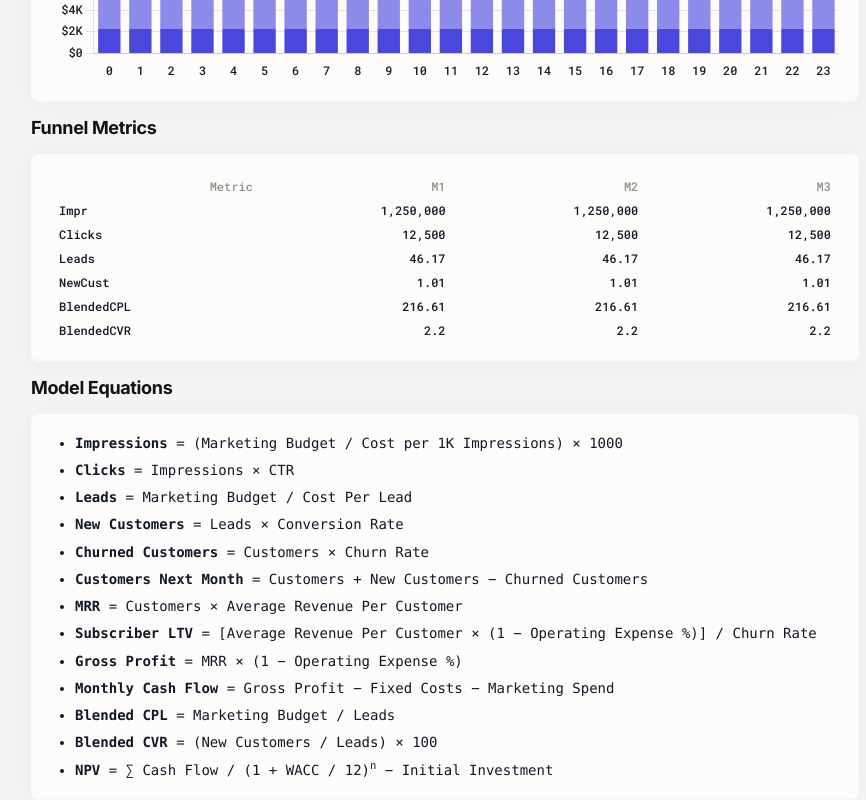
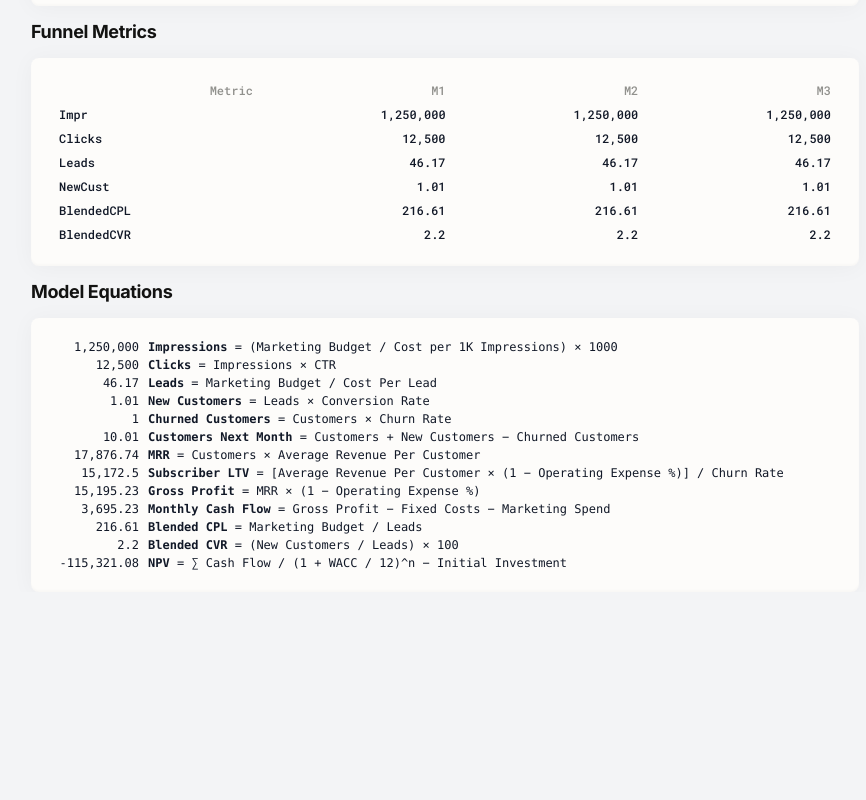
Before and after one commit to dmduran12/financial-modeling-tool, a React (Vite) app in the folder frontend/: page / in a window 1280 px wide. Shown: the part 1022-1822 px from the top of the page, without its empty margins (333-1199 px from the left). After the commit the page ends 1614 px from the top, so only its background shows below. Built offline with nearby package versions, Linux system fonts and the light colour scheme; no server answers.

Commit message:
Refine KPI styling and add live data to equations

```diff
--- a/frontend/src/Dashboard.tsx
+++ b/frontend/src/Dashboard.tsx
@@ -468,7 +468,11 @@ export default function Dashboard() {
             newCustomers={projections.newCustomers}
             marketingBudget={form.marketing_budget}
           />
-          <EquationReport />
+          <EquationReport
+            form={form}
+            metrics={metrics}
+            projections={projections}
+          />
         </div>
       </div>
     </div>
--- a/frontend/src/components/EquationReport.tsx
+++ b/frontend/src/components/EquationReport.tsx
@@ -1,63 +1,134 @@
 import Card from "./Card";
 
-export default function EquationReport() {
+interface Metrics {
+  total_mrr: number;
+  annual_revenue: number;
+  subscriber_ltv: number;
+  total_subscribers: number;
+  npv: number;
+  paybackMonths: number | null;
+  blended_cvr: number;
+  blended_cpl: number;
+}
+
+interface Props {
+  form: {
+    marketing_budget: number;
+    cpl: number;
+    conversion_rate: number;
+    ctr: number;
+    churn_rate_smb: number;
+    operating_expense_rate: number;
+    fixed_costs: number;
+    wacc: number;
+  };
+  metrics: Metrics | null;
+  projections: {
+    mrr: number[];
+    subscribers: number[];
+    impressions: number[];
+    clicks: number[];
+    leads: number[];
+    newCustomers: number[];
+  };
+}
+
+export default function EquationReport({ form, metrics, projections }: Props) {
+  const impressions = projections.impressions[0] || 0;
+  const clicks = projections.clicks[0] || 0;
+  const leads = projections.leads[0] || 0;
+  const newCustomers = projections.newCustomers[0] || 0;
+  const churned = 10 * (form.churn_rate_smb / 100);
+  const customersNext = projections.subscribers[0] || 0;
+  const mrr = projections.mrr[0] || 0;
+  const subscriberLtv = metrics?.subscriber_ltv || 0;
+  const grossProfit = mrr * (1 - form.operating_expense_rate / 100);
+  const monthlyCash = grossProfit - form.fixed_costs - form.marketing_budget;
+  const blendedCpl = metrics?.blended_cpl || 0;
+  const blendedCvr = metrics?.blended_cvr || 0;
+  const npv = metrics?.npv || 0;
+
+  const rows = [
+    {
+      label: "Impressions",
+      value: impressions,
+      text: "(Marketing Budget / Cost per 1K Impressions) × 1000",
+    },
+    { label: "Clicks", value: clicks, text: "Impressions × CTR" },
+    { label: "Leads", value: leads, text: "Marketing Budget / Cost Per Lead" },
+    {
+      label: "New Customers",
+      value: newCustomers,
+      text: "Leads × Conversion Rate",
+    },
+    {
+      label: "Churned Customers",
+      value: churned,
+      text: "Customers × Churn Rate",
+    },
+    {
+      label: "Customers Next Month",
+      value: customersNext,
+      text: "Customers + New Customers − Churned Customers",
+    },
+    {
+      label: "MRR",
+      value: mrr,
+      text: "Customers × Average Revenue Per Customer",
+    },
+    {
+      label: "Subscriber LTV",
+      value: subscriberLtv,
+      text: "[Average Revenue Per Customer × (1 − Operating Expense %)] / Churn Rate",
+    },
+    {
+      label: "Gross Profit",
+      value: grossProfit,
+      text: "MRR × (1 − Operating Expense %)",
+    },
+    {
+      label: "Monthly Cash Flow",
+      value: monthlyCash,
+      text: "Gross Profit − Fixed Costs − Marketing Spend",
+    },
+    {
+      label: "Blended CPL",
+      value: blendedCpl,
+      text: "Marketing Budget / Leads",
+    },
+    {
+      label: "Blended CVR",
+      value: blendedCvr,
+      text: "(New Customers / Leads) × 100",
+    },
+    {
+      label: "NPV",
+      value: npv,
+      text: "∑ Cash Flow / (1 + WACC / 12)^n − Initial Investment",
+    },
+  ];
+
   return (
     <div>
       <h3 className="content-header">Model Equations</h3>
       <Card>
-        <ul className="text-sm leading-snug list-disc pl-6 space-y-2 font-mono">
-          <li>
-            <span className="font-semibold">Impressions</span> = (Marketing
-            Budget / Cost per 1K Impressions) × 1000
-          </li>
-          <li>
-            <span className="font-semibold">Clicks</span> = Impressions × CTR
-          </li>
-          <li>
-            <span className="font-semibold">Leads</span> = Marketing Budget /
-            Cost Per Lead
-          </li>
-          <li>
-            <span className="font-semibold">New Customers</span> = Leads ×
-            Conversion Rate
-          </li>
-          <li>
-            <span className="font-semibold">Churned Customers</span> = Customers
-            × Churn Rate
-          </li>
-          <li>
-            <span className="font-semibold">Customers Next Month</span> =
-            Customers + New Customers − Churned Customers
-          </li>
-          <li>
-            <span className="font-semibold">MRR</span> = Customers × Average
-            Revenue Per Customer
-          </li>
-          <li>
-            <span className="font-semibold">Subscriber LTV</span> = [Average
-            Revenue Per Customer × (1 − Operating Expense %)] / Churn Rate
-          </li>
-          <li>
-            <span className="font-semibold">Gross Profit</span> = MRR × (1 −
-            Operating Expense %)
-          </li>
-          <li>
-            <span className="font-semibold">Monthly Cash Flow</span> = Gross
-            Profit − Fixed Costs − Marketing Spend
-          </li>
-          <li>
-            <span className="font-semibold">Blended CPL</span> = Marketing
-            Budget / Leads
-          </li>
-          <li>
-            <span className="font-semibold">Blended CVR</span> = (New Customers
-            / Leads) × 100
-          </li>
-          <li>
-            <span className="font-semibold">NPV</span> = ∑ Cash Flow / (1 + WACC
-            / 12)<sup>n</sup> − Initial Investment
-          </li>
-        </ul>
+        <table className="w-full text-xs font-mono">
+          <tbody>
+            {rows.map((row) => (
+              <tr key={row.label} className="align-top">
+                <td className="pr-2 text-right whitespace-nowrap">
+                  {row.value.toLocaleString(undefined, {
+                    maximumFractionDigits: 2,
+                  })}
+                </td>
+                <td>
+                  <span className="font-semibold">{row.label}</span> ={" "}
+                  {row.text}
+                </td>
+              </tr>
+            ))}
+          </tbody>
+        </table>
       </Card>
     </div>
   );
--- a/frontend/src/styles/design-system.css
+++ b/frontend/src/styles/design-system.css
@@ -27,10 +27,10 @@ input,select{border:1px solid var(--cat-driftwood);border-radius:9999px;
 .metric-label{font-size:0.875rem;color:var(--neutral-400);font-family:'Roboto Mono',monospace;}
 
 /* KPI chips */
-.kpi-card{position:relative;background:var(--squid-ink);border-radius:8px;padding:var(--space-sm) var(--space-md);overflow:hidden;display:flex;flex-direction:column;gap:0.5rem;box-shadow:0px -2px 2px 0px rgba(0,0,0,0.02) inset,0px 1.873px 23.41px 0px rgba(0,0,0,0.04);min-height:72px;}
-.kpi-card .label-block div{font-size:0.75rem;font-weight:500;color:var(--color-pearl);font-family:'Roboto Mono',monospace;line-height:1;}
+.kpi-card{position:relative;background:var(--color-pearl);border-radius:8px;padding:var(--space-sm) var(--space-md) var(--space-xs);overflow:hidden;display:flex;flex-direction:column;gap:0.5rem;box-shadow:0px -2px 2px 0px rgba(0,0,0,0.02) inset,0px 1.873px 23.41px 0px rgba(0,0,0,0.04);min-height:40px;}
+.kpi-card .label-block div{font-size:0.75rem;font-weight:500;color:var(--squid-ink);font-family:'Roboto Mono',monospace;line-height:1;}
 .kpi-card .metric{position:relative;z-index:2;font-family:'Inter',sans-serif;font-weight:700;}
-.kpi-card .metric-value{font-size:1.5rem;color:var(--color-limelight);}
+.kpi-card .metric-value{font-size:1.5rem;color:var(--success-500);}
 .kpi-card .top-row{display:flex;justify-content:space-between;align-items:center;}
 .kpi-card.warning .metric-value{color:var(--warning-600);}
 
```
